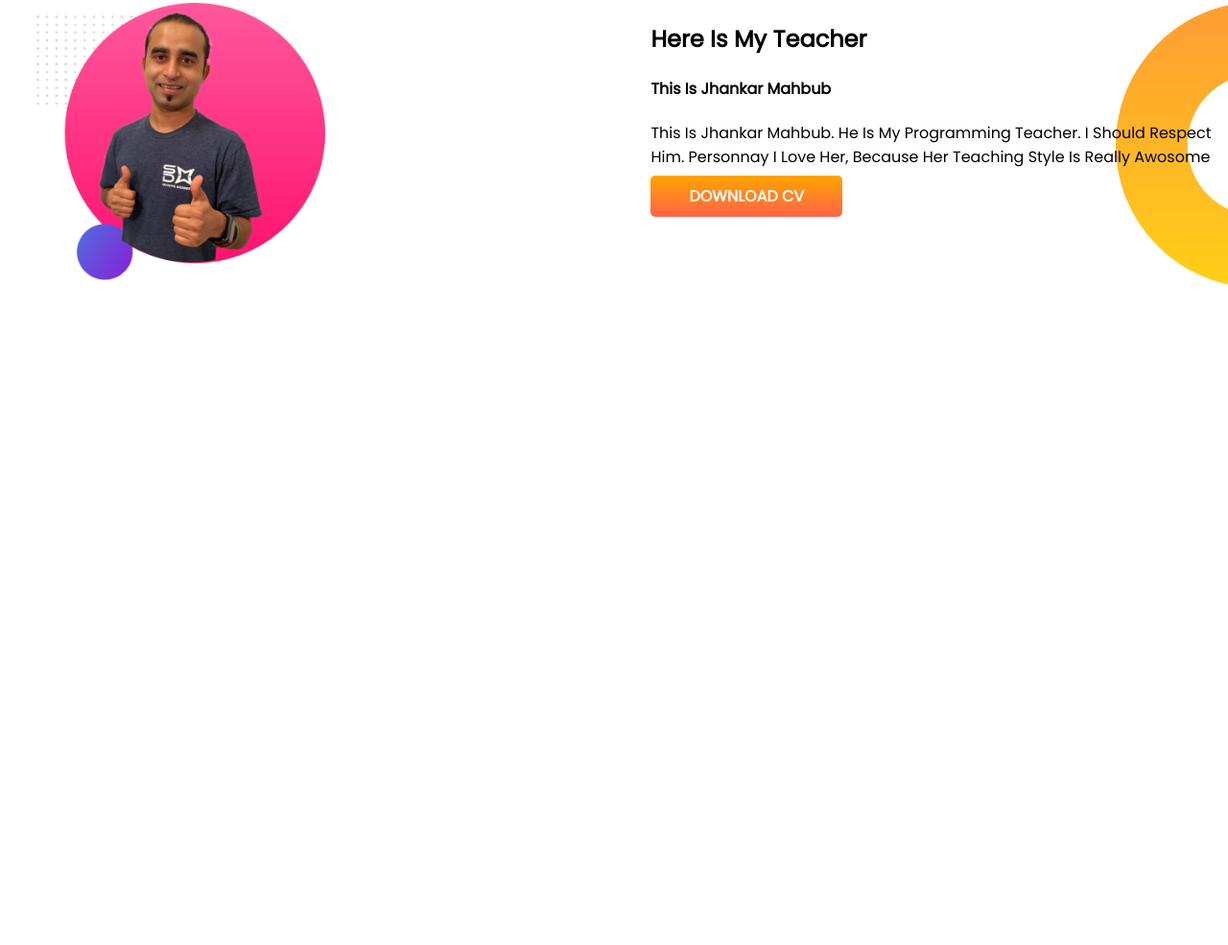
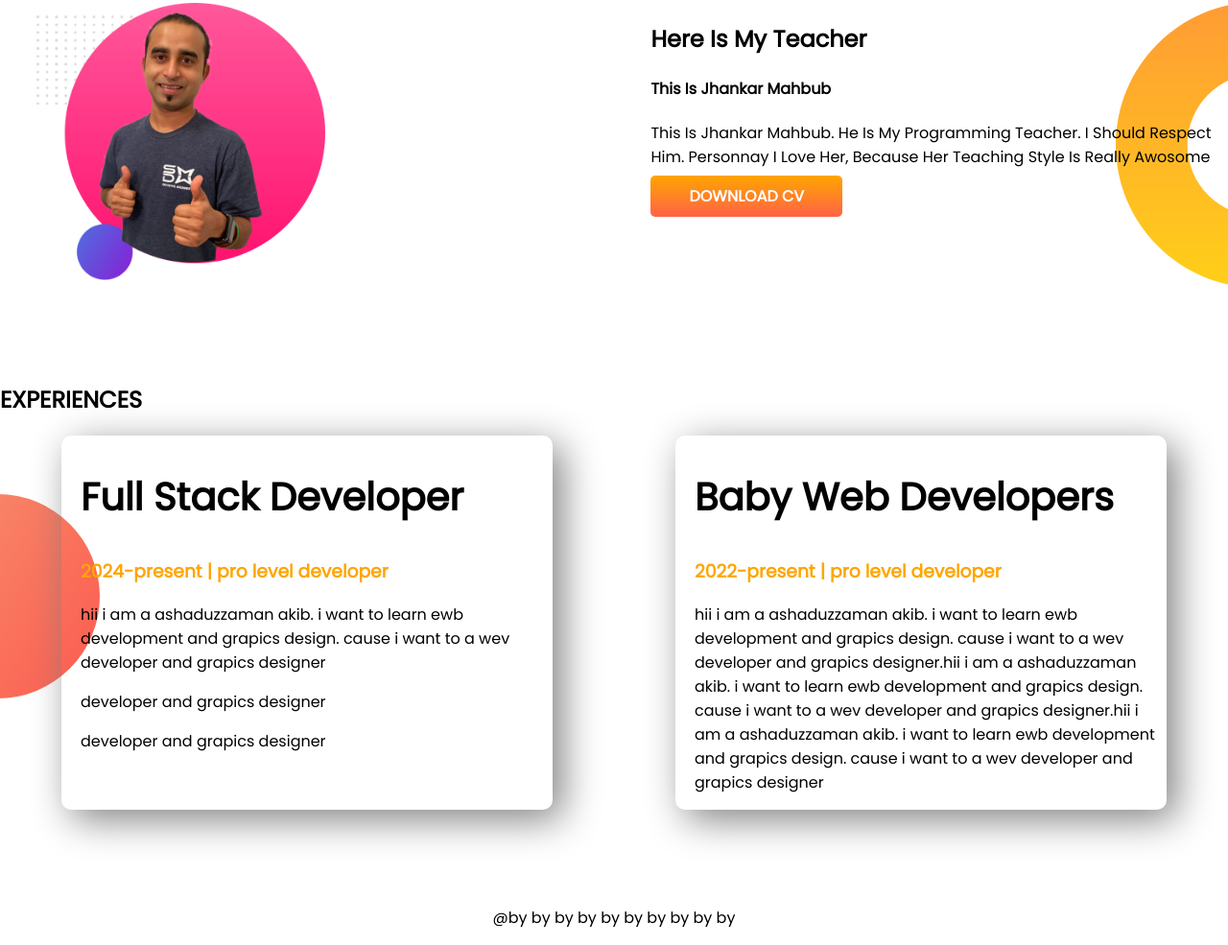
Before and after one commit to akib111/ashaduzzaman-akib, a plain HTML site: page index.html in a window 1280 px wide. Shown: the part 390-1375 px from the top of the page at 96% size. Before the commit the page ends 800 px from the top, so only its background shows below. Drawn offline with Linux system fonts and the light colour scheme.

Commit message:
ashaduzzaman akib

```diff
--- a/index.html
+++ b/index.html
@@ -12,7 +12,7 @@
     <link rel="stylesheet" href="style.css">
 
 <body>
-    <section class="shape">
+    <section class="shape flexible">
         <div class="git">
             <h1>wellcome to</h1>
             <h1><span class="akib">Ashaduzzaman Akib</span> World !</h1>
@@ -25,7 +25,7 @@
             <img src="what.png" alt="">
         </div>
     </section>
-    <section class="dream">
+    <section class="dream flexible">
         <div class="git">
             <img src="jhankar2.png" alt="">
         </div>
@@ -38,7 +38,36 @@
         </div>
 
     </section>
-
+    <section class="experience">
+        <h1>EXPERIENCES</h1>
+        <div class="flexible">
+            <div class="experience-item">
+                <h2>Full Stack Developer</h2>
+                <h3 class="akib">2024-present | pro level developer</h3>
+                <p>hii i am a ashaduzzaman akib. i want to learn ewb development and grapics design. cause i want to a
+                    wev
+                    developer and grapics designer </p>
+                developer and grapics designer </p>
+                developer and grapics designer </p>
+            </div>
+            <div id="web" class="experience-item">
+                <h2>Baby Web Developers</h2>
+                <h3 class="akib">2022-present | pro level developer</h3>
+                <p>hii i am a ashaduzzaman akib. i want to learn ewb development and grapics design. cause i want to a
+                    wev
+                    developer and grapics designer.hii i am a ashaduzzaman akib. i want to learn ewb development and
+                    grapics
+                    design. cause i want to a wev
+                    developer and grapics designer.hii i am a ashaduzzaman akib. i want to learn ewb development and
+                    grapics
+                    design. cause i want to a wev
+                    developer and grapics designer</p>
+            </div>
+        </div>
+    </section>
+    <footer>
+        <p>@by by by by by by by by by by</p>
+    </footer>
 </body>
 
 </html>
--- a/style.css
+++ b/style.css
@@ -6,10 +6,13 @@ body{
 h1{
     font-size: 40pxpx;
 }
+h2{
+    font-size: 40px;
+}
 .akib{
     color: orange;
 }
-section{
+.flexible{
    display: flex;
    margin-bottom: 100px;
 }
@@ -17,6 +20,7 @@ section{
       width: 50%;
       padding-left: 3%;
   }
+
   .git img{
       width: 50%;
   }
@@ -37,3 +41,24 @@ background-repeat: no-repeat;
       background-repeat: no-repeat;
       background-position: right;
   }
+  .experience{
+    background-image: url(exp-bg.png);
+    background-repeat: no-repeat;
+    background-position: left;
+  }
+  .experience-item{
+      width: 40%;
+      margin-left: 5%;
+      margin-right: 5%;
+      padding-left: 20px;
+      box-shadow: 10px 10px 40px gray;
+      border: 10px black;
+      border-radius: 10px;
+
+  }
+#web{
+    border: black;
+}
+footer p {
+    text-align: center;
+}
```
